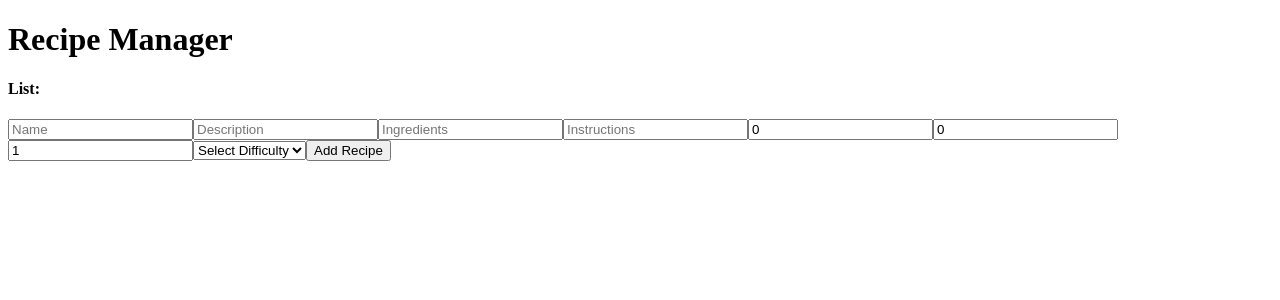
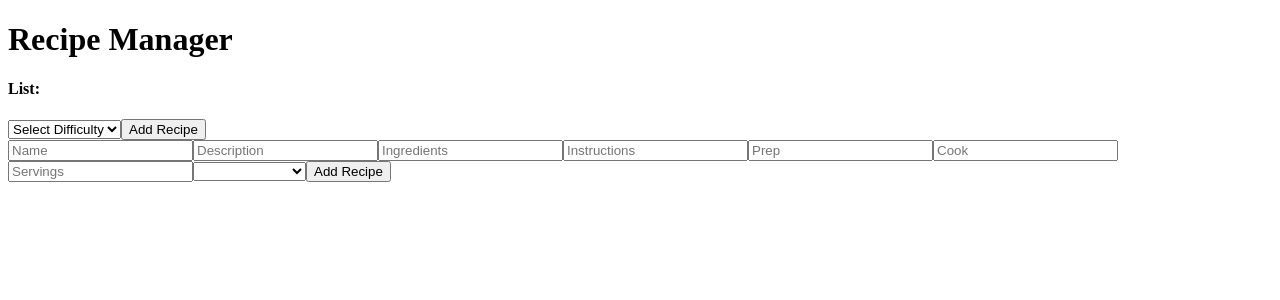
Before and after one commit to Jondrielle/RecipeManager, a Vue app in the folder frontend/: page / in a window 1280 px wide. Shown: the top 300 px of the page. Built offline with nearby package versions, Linux system fonts and the light colour scheme.

Commit message:
Seperating logic from app to recipeItem

```diff
--- a/frontend/src/App.vue
+++ b/frontend/src/App.vue
@@ -2,6 +2,8 @@
 import {ref,onMounted} from 'vue'
 
 import recipeItem from "./components/recipeItem.vue"
+
+import recipeForm from "./components/recipeForm.vue"
 
 const recipes = ref([])
 
@@ -13,6 +15,8 @@ const prep_time = ref(0)
 const cook_time = ref(0)
 const servings = ref(1)
 const difficulty = ref("")
+
+const isEditing = ref(false)
 
 async function getRecipes(){
   try{
@@ -140,6 +144,10 @@ function loadRecipe(recipe){
 
 }
 
+function StartEdit(recipe){
+  recipe.value = {...recipe}
+  isEditing.value = true
+}
 
 onMounted(()=>{
   getRecipes()
@@ -167,27 +175,10 @@ onMounted(()=>{
       <button @click="updateRecipe(recipe.id)">Save Updates</button>
       <recipeItem
         :recipe="recipe"
+        @edit="StartEdit()"
       />
     </div>
   </div>
-
-  <input v-model="name" placeholder="Name"></input>
-
-  <input v-model="description" placeholder="Description"></input>
-
-  <input v-model="ingredients" placeholder="Ingredients"></input>
-
-  <input v-model="instructions"
-  placeholder="Instructions"></input>
-
-  <input v-model.number="prep_time"
-  placeholder="Prep"></input>
-
-  <input v-model.number="cook_time"
-  placeholder="Cook"></input>
-
-  <input v-model.number="servings"
-  placeholder="Servings"></input>
 
   <select v-model="difficulty">
     <option disabled value="">Select Difficulty</option>
@@ -198,6 +189,9 @@ onMounted(()=>{
 
   <button @click="createRecipe">Add Recipe</button>
 
+  <recipeForm
+    :editMode="isEditing"
+  />
 
 </template>
 
--- a/frontend/src/components/recipeForm.vue
+++ b/frontend/src/components/recipeForm.vue
@@ -1,5 +1,39 @@
 <script setup>
+
+const props = defineProps({
+	editMode:Boolean
+})
+
+const emit = defineEmits(["submit"])
 </script>
 
 <template>
+	<form>
+		<input v-model="name" placeholder="Name"></input>
+
+		<input v-model="description" placeholder="Description"></input>
+
+		<input v-model="ingredients" placeholder="Ingredients"></input>
+
+		<input v-model="instructions"
+	  	placeholder="Instructions"></input>
+
+	  	<input v-model.number="prep_time"
+		  placeholder="Prep"></input>
+
+		<input v-model.number="cook_time"
+		  placeholder="Cook"></input>
+
+		<input v-model.number="servings"
+		  placeholder="Servings"></input>
+
+		<select v-model="difficulty">
+			<option disabled value="">Select Difficulty</option>
+		    <option value="Easy">Easy</option>
+		    <option value="Medium">Medium</option>
+		    <option value="Hard">Hard</option>
+		</select>
+
+		<button>Add Recipe</button>
+	</form>
 </template>
--- a/frontend/src/components/recipeItem.vue
+++ b/frontend/src/components/recipeItem.vue
@@ -3,6 +3,16 @@
 const props = defineProps({
 	recipe: Object
 })
+
+const emit = defineEmits(['edit','add','delete'])
+
+function editRecipe(){
+	emit('edit',props.recipe)
+}
+
+function addRecipe(){
+	emit('add',props.recipe)
+}
 </script>
 
 <template>
@@ -16,8 +26,8 @@ const props = defineProps({
 		<span class="stats">{{recipe.difficulty}}</span>
 
 		<div class="buttons">
-			<button>EDIT</button>
-			<button>SAVE UPDATES</button>
+			<button @click="editRecipe">EDIT</button>
+			<button @click="addRecipe">Add</button>
 		</div>
 	</div>
 </template>
```
